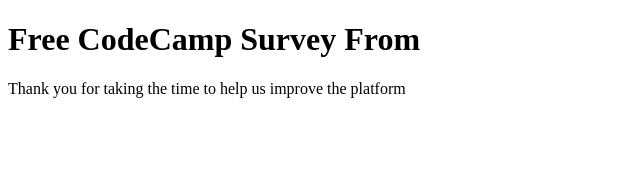
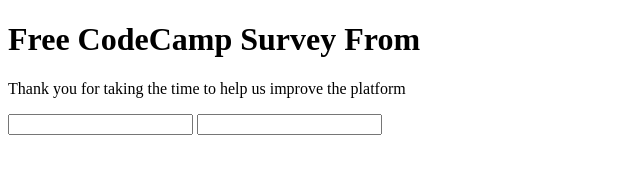
Before and after one commit to RachidBoudaoudi/Survey, a plain HTML site: page index.html in a window 1280 px wide. Shown: the whole page, without its empty margins (0-640 px from the left). Drawn offline with Linux system fonts and the light colour scheme.

Commit message:
form and email

```diff
--- a/index.html
+++ b/index.html
@@ -11,6 +11,13 @@
       <h1 id="title">Free CodeCamp Survey From </h1>
       <p id="description">Thank you for taking the time to help us improve the platform</p>
 
+      <form id="survey-form">
+        <input type="text" id="name">
+        <input type="text" id="email">
+
+
+      </form>
+
     <script  src="js/index.js"></script>
   </body>
 </html>
```
